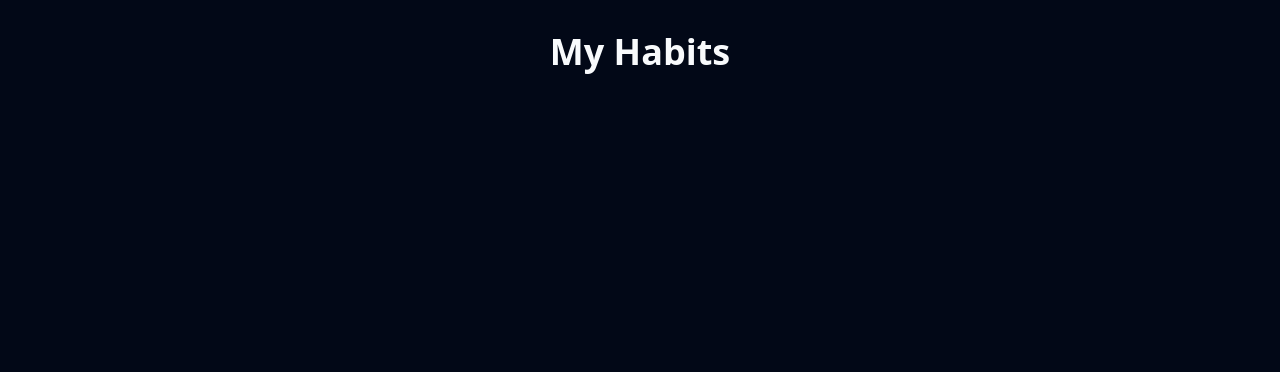
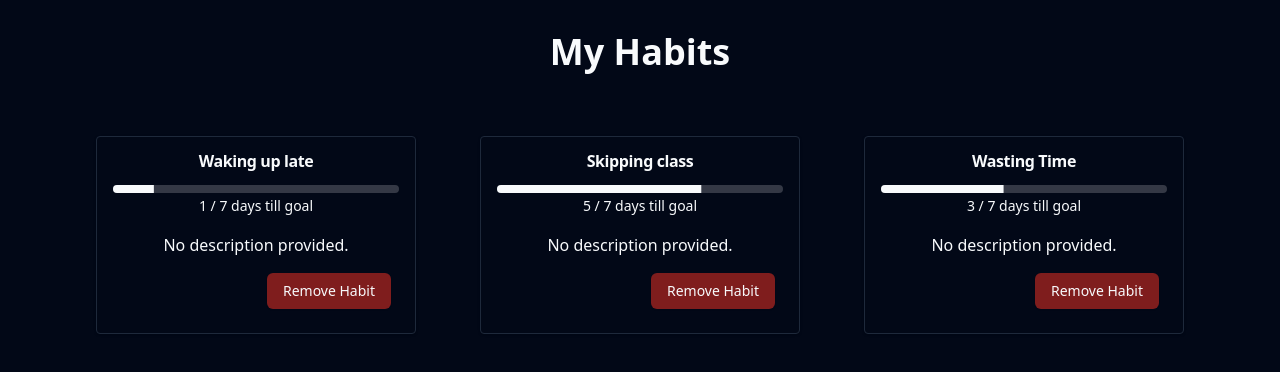
Before and after one commit to MaxReinold/BadHabits, a React (Vite) app: page / in a window 1280 px wide. Shown: the top 372 px of the page. Built offline with nearby package versions, Linux system fonts and the light colour scheme.

Commit message:
Created initial card logic, subject to change soon. Using test data structure for now.

```diff
--- a/package.json
+++ b/package.json
@@ -12,6 +12,8 @@
   "dependencies": {
     "@radix-ui/react-checkbox": "^1.0.4",
     "@radix-ui/react-icons": "^1.3.0",
+    "@radix-ui/react-label": "^2.0.2",
+    "@radix-ui/react-progress": "^1.0.3",
     "@radix-ui/react-slot": "^1.0.2",
     "class-variance-authority": "^0.7.0",
     "clsx": "^2.1.0",
--- a/src/App.tsx
+++ b/src/App.tsx
@@ -1,12 +1,50 @@
 import './App.css';
 import { ThemeProvider } from "@/components/theme-provider";
+import { Card, CardContent, CardFooter, CardTitle } from './components/ui/card';
+import { Progress } from './components/ui/progress';
+import { Label } from './components/ui/label';
+import { useState } from 'react';
+import { Button } from './components/ui/button';
+
+const testData = {
+  "milestones":[
+    7,14,30,60,90,120,150
+  ],
+  "habits":[
+    {"name":"Waking up late", "duration": 1, "nextMilestone": 7, "description":"No description provided."},
+    {"name":"Skipping class", "duration": 5, "nextMilestone": 7, "description":"No description provided."},
+    {"name":"Wasting Time", "duration": 3, "nextMilestone": 7, "description":"No description provided."},
+  ]
+}
 
 function App() {
 
+  const [data, setData] = useState(testData);
+
+  const removeHabit = (event) => {
+    let {target} = event;
+    let newData = {...data};
+    newData.habits.splice(parseInt(target.parentElement.parentElement.id.substr(7)), 1);
+    setData(newData);
+  }
+
   return (
     <ThemeProvider defaultTheme='dark' storageKey='vite-ui-theme'>
-      <section>
+      <section className='flex flex-col items-center'>
         <h1 className='text-4xl font-extrabold'>My Habits</h1>
+        <section className='flex gap-16 p-16 justify-center'>
+          {data.habits.map((habit, i) => (
+            <Card id={"habbit-" + i} className='flex-initial rounded-sm pt-4 w-[20rem]'>
+              <CardTitle>{habit.name}</CardTitle>
+              <CardContent className="p-4">
+                <Progress value={habit.duration * (100/habit.nextMilestone)} id={"habbit-" + i + "-progress"}/>
+                <Label htmlFor={"habbit-" + i + "-progress"}>{habit.duration} / {habit.nextMilestone} days till goal</Label>
+                <p className='pt-4'>{habit.description}</p>
+              </CardContent>
+              <CardFooter className='flex justify-end'><Button variant="destructive" onClick={removeHabit}>Remove Habit</Button></CardFooter>
+            </Card>
+          ))}
+        </section>
       </section>
     </ThemeProvider>
   );
--- /dev/null
+++ b/src/components/ui/card.tsx
@@ -0,0 +1,76 @@
+import * as React from "react"
+
+import { cn } from "@/lib/utils"
+
+const Card = React.forwardRef<
+  HTMLDivElement,
+  React.HTMLAttributes<HTMLDivElement>
+>(({ className, ...props }, ref) => (
+  <div
+    ref={ref}
+    className={cn(
+      "rounded-xl border bg-card text-card-foreground shadow",
+      className
+    )}
+    {...props}
+  />
+))
+Card.displayName = "Card"
+
+const CardHeader = React.forwardRef<
+  HTMLDivElement,
+  React.HTMLAttributes<HTMLDivElement>
+>(({ className, ...props }, ref) => (
+  <div
+    ref={ref}
+    className={cn("flex flex-col space-y-1.5 p-6", className)}
+    {...props}
+  />
+))
+CardHeader.displayName = "CardHeader"
+
+const CardTitle = React.forwardRef<
+  HTMLParagraphElement,
+  React.HTMLAttributes<HTMLHeadingElement>
+>(({ className, ...props }, ref) => (
+  <h3
+    ref={ref}
+    className={cn("font-semibold leading-none tracking-tight", className)}
+    {...props}
+  />
+))
+CardTitle.displayName = "CardTitle"
+
+const CardDescription = React.forwardRef<
+  HTMLParagraphElement,
+  React.HTMLAttributes<HTMLParagraphElement>
+>(({ className, ...props }, ref) => (
+  <p
+    ref={ref}
+    className={cn("text-sm text-muted-foreground", className)}
+    {...props}
+  />
+))
+CardDescription.displayName = "CardDescription"
+
+const CardContent = React.forwardRef<
+  HTMLDivElement,
+  React.HTMLAttributes<HTMLDivElement>
+>(({ className, ...props }, ref) => (
+  <div ref={ref} className={cn("p-6 pt-0", className)} {...props} />
+))
+CardContent.displayName = "CardContent"
+
+const CardFooter = React.forwardRef<
+  HTMLDivElement,
+  React.HTMLAttributes<HTMLDivElement>
+>(({ className, ...props }, ref) => (
+  <div
+    ref={ref}
+    className={cn("flex items-center p-6 pt-0", className)}
+    {...props}
+  />
+))
+CardFooter.displayName = "CardFooter"
+
+export { Card, CardHeader, CardFooter, CardTitle, CardDescription, CardContent }
--- a/src/components/ui/checkbox.tsx
+++ /dev/null
@@ -1,28 +0,0 @@
-import * as React from "react"
-import * as CheckboxPrimitive from "@radix-ui/react-checkbox"
-import { CheckIcon } from "@radix-ui/react-icons"
-
-import { cn } from "@/lib/utils"
-
-const Checkbox = React.forwardRef<
-  React.ElementRef<typeof CheckboxPrimitive.Root>,
-  React.ComponentPropsWithoutRef<typeof CheckboxPrimitive.Root>
->(({ className, ...props }, ref) => (
-  <CheckboxPrimitive.Root
-    ref={ref}
-    className={cn(
-      "peer h-4 w-4 shrink-0 rounded-sm border border-primary shadow focus-visible:outline-none focus-visible:ring-1 focus-visible:ring-ring disabled:cursor-not-allowed disabled:opacity-50 data-[state=checked]:bg-primary data-[state=checked]:text-primary-foreground",
-      className
-    )}
-    {...props}
-  >
-    <CheckboxPrimitive.Indicator
-      className={cn("flex items-center justify-center text-current")}
-    >
-      <CheckIcon className="h-4 w-4" />
-    </CheckboxPrimitive.Indicator>
-  </CheckboxPrimitive.Root>
-))
-Checkbox.displayName = CheckboxPrimitive.Root.displayName
-
-export { Checkbox }
--- a/src/components/ui/input.tsx
+++ /dev/null
@@ -1,25 +0,0 @@
-import * as React from "react"
-
-import { cn } from "@/lib/utils"
-
-export interface InputProps
-  extends React.InputHTMLAttributes<HTMLInputElement> {}
-
-const Input = React.forwardRef<HTMLInputElement, InputProps>(
-  ({ className, type, ...props }, ref) => {
-    return (
-      <input
-        type={type}
-        className={cn(
-          "flex h-9 w-full rounded-md border border-input bg-transparent px-3 py-1 text-sm shadow-sm transition-colors file:border-0 file:bg-transparent file:text-sm file:font-medium placeholder:text-muted-foreground focus-visible:outline-none focus-visible:ring-1 focus-visible:ring-ring disabled:cursor-not-allowed disabled:opacity-50",
-          className
-        )}
-        ref={ref}
-        {...props}
-      />
-    )
-  }
-)
-Input.displayName = "Input"
-
-export { Input }
--- /dev/null
+++ b/src/components/ui/label.tsx
@@ -0,0 +1,24 @@
+import * as React from "react"
+import * as LabelPrimitive from "@radix-ui/react-label"
+import { cva, type VariantProps } from "class-variance-authority"
+
+import { cn } from "@/lib/utils"
+
+const labelVariants = cva(
+  "text-sm font-medium leading-none peer-disabled:cursor-not-allowed peer-disabled:opacity-70"
+)
+
+const Label = React.forwardRef<
+  React.ElementRef<typeof LabelPrimitive.Root>,
+  React.ComponentPropsWithoutRef<typeof LabelPrimitive.Root> &
+    VariantProps<typeof labelVariants>
+>(({ className, ...props }, ref) => (
+  <LabelPrimitive.Root
+    ref={ref}
+    className={cn(labelVariants(), className)}
+    {...props}
+  />
+))
+Label.displayName = LabelPrimitive.Root.displayName
+
+export { Label }
--- /dev/null
+++ b/src/components/ui/progress.tsx
@@ -0,0 +1,26 @@
+import * as React from "react"
+import * as ProgressPrimitive from "@radix-ui/react-progress"
+
+import { cn } from "@/lib/utils"
+
+const Progress = React.forwardRef<
+  React.ElementRef<typeof ProgressPrimitive.Root>,
+  React.ComponentPropsWithoutRef<typeof ProgressPrimitive.Root>
+>(({ className, value, ...props }, ref) => (
+  <ProgressPrimitive.Root
+    ref={ref}
+    className={cn(
+      "relative h-2 w-full overflow-hidden rounded-full bg-primary/20",
+      className
+    )}
+    {...props}
+  >
+    <ProgressPrimitive.Indicator
+      className="h-full w-full flex-1 bg-primary transition-all"
+      style={{ transform: `translateX(-${100 - (value || 0)}%)` }}
+    />
+  </ProgressPrimitive.Root>
+))
+Progress.displayName = ProgressPrimitive.Root.displayName
+
+export { Progress }
```
Also changed, not shown: src/testdata.tsx (added), 1 other file (tests, documents, lock files or other folders).
